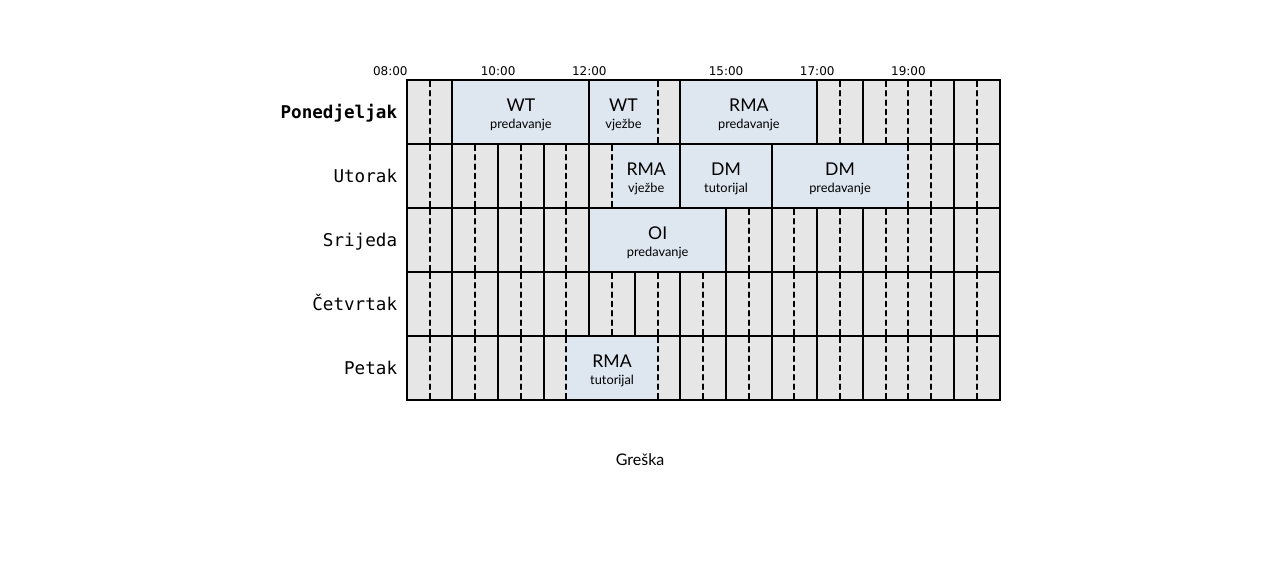
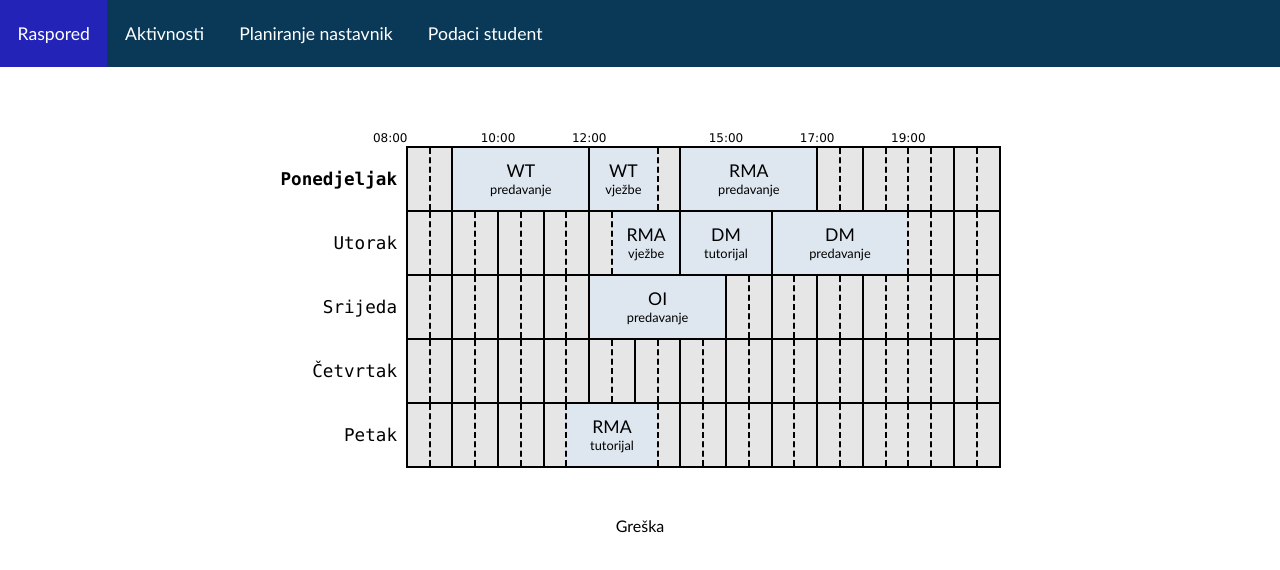
Before and after one commit to zlxxo/Web-Technologies-Project, a plain HTML site: page iscrtavanje/spirala2rasporedi.html in a window 1280 px wide. Drawn offline with Linux system fonts and the light colour scheme.

Commit message:
spirala 2 zadatak 1 - dodao meni na vrh stranice

```diff
--- a/iscrtavanje/spirala2rasporedi.html
+++ b/iscrtavanje/spirala2rasporedi.html
@@ -9,6 +9,12 @@
         <script src="iscrtaj.js"></script>
     </head>
     <body onload="generisiRasporede()">
+        <div id="meni">
+            <a href="../raspored/raspored.html">Raspored</a>
+            <a href="../aktivnost/aktivnost.html">Aktivnosti</a>
+            <a href="../planiranjeNastavnik/planiranjeNastavnik.html">Planiranje nastavnik</a>
+            <a href="../podaciStudent/podaciStudent.html">Podaci student</a>
+        </div>
         <div id="okvir">
         </div>
         <div id="okvir1">
```
